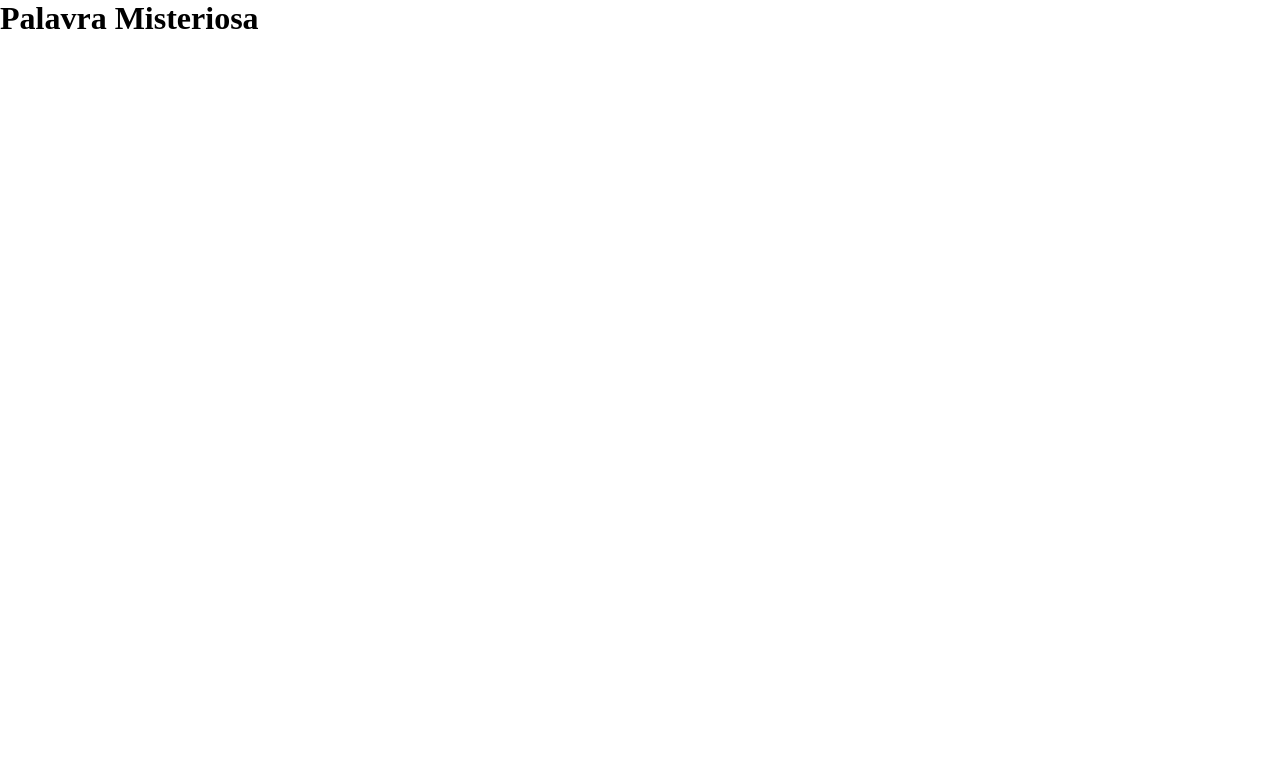
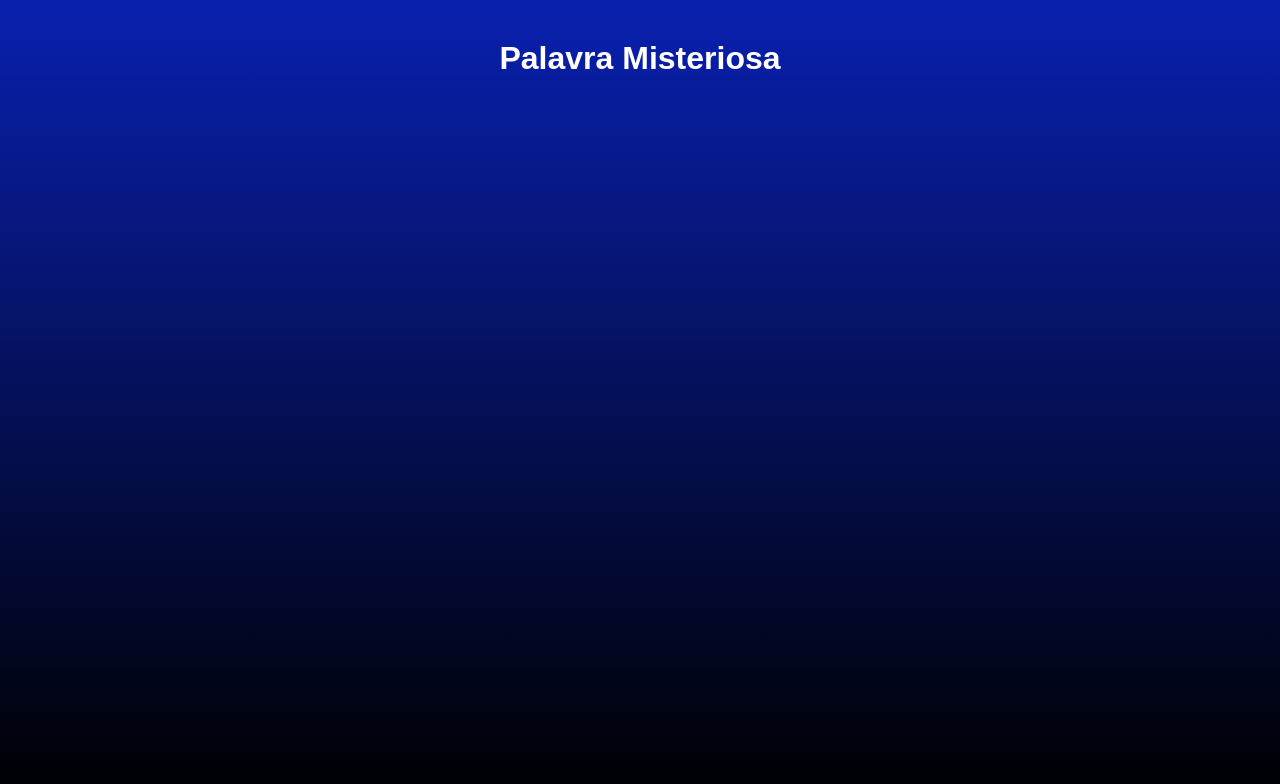
Before and after one commit to gfrnca/ReactPalavraMisteriosa, a React (Create React App) app: page / in a window 1280 px wide. Shown: the top 784 px of the page. Built offline with nearby package versions, Linux system fonts and the light colour scheme.

Commit message:
feat(app): finished general styles

```diff
--- /dev/null
+++ b/src/App.css
@@ -0,0 +1,6 @@
+.App {
+  display: flex;
+  justify-content: center;
+  align-items: center;
+  text-align: center;
+}
--- a/src/App.js
+++ b/src/App.js
@@ -1,3 +1,5 @@
+import './App.css';
+
 function App() {
   return (
     <div className="App">
--- a/src/index.css
+++ b/src/index.css
@@ -4,4 +4,15 @@
   box-sizing: border-box;
   -webkit-font-smoothing: antialiased;
   -moz-osx-font-smoothing: grayscale;
+  font-family: sans-serif;
 }
+
+html, body {
+  height: 100%;
+}
+
+body {
+  background: linear-gradient(180deg, rgba(9, 32, 175, 1) 0%, rgba(0, 0, 0, 1) 100%);
+  color: #fff;
+  padding: 5vh 5vw;
+}
```
